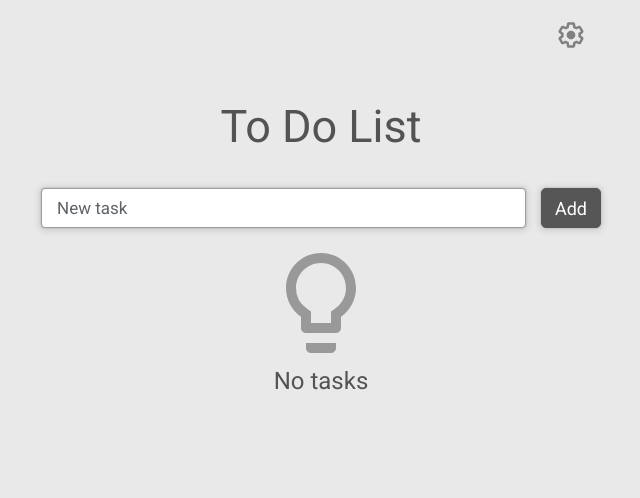
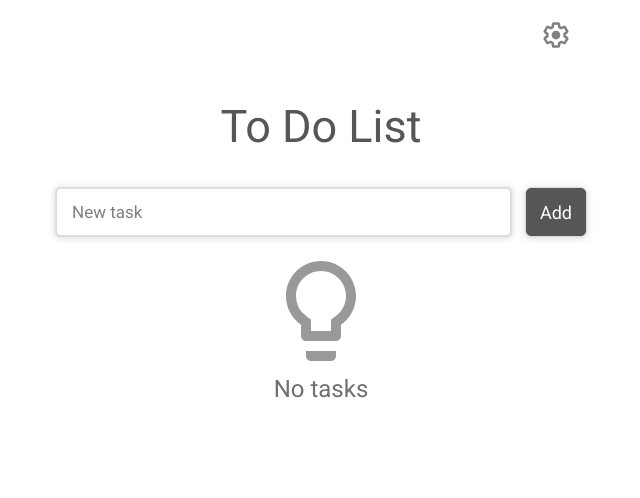
Before and after one commit to ephraimbinyamin/To-Do, a React app: page / in a window 1280 px wide. Shown: the whole page, without its empty margins (319-959 px from the left). Built offline with nearby package versions, Linux system fonts and the light colour scheme.

Commit message:
Change app design

```diff
--- a/src/components/App/app.scss
+++ b/src/components/App/app.scss
@@ -3,17 +3,14 @@
 .app {
     &__content {
         position: relative;
-        max-width: 600px;
+        max-width: 570px;
         margin: 0 auto;
-        padding: 100px 20px 100px;
+        padding: 100px 20px;
     }
     &__header {
         color: var(--header-color);
         font-size: 45px;
         text-align: center;
-        @media (max-width: 767px) {
-            color: var(--header-mobile-color);
-        }
     }
     &__settings {
         display: none;
--- a/src/components/TodoAddInput/todoAddInput.scss
+++ b/src/components/TodoAddInput/todoAddInput.scss
@@ -4,7 +4,7 @@
 .todoAddInput {
     display: grid;
     justify-content: normal;
-    grid-template: 40px / auto 60px;
+    grid-template: 48px / auto 60px;
     gap: 15px;
     margin-top: 35px;
     @media (max-width: 767px) {
--- a/src/components/TodoItem/todoItem.scss
+++ b/src/components/TodoItem/todoItem.scss
@@ -57,14 +57,13 @@
         &-checkbox {
             position: absolute;
             z-index: 15;
-            top: 7.5px;
+            top: 11.5px;
             left: 18px;
             height: 25px;
             width: 25px;
             cursor: pointer;
             @media (max-width: 767px) {
                 cursor: default;
-                top: 11px;
             }
             &_icon {
                 position: absolute;
@@ -106,7 +105,7 @@
         &-delete {
             position: absolute;
             z-index: 15;
-            top: 7.5px;
+            top: 11.5px;
             right: 13px;
             height: 25px;
             width: 25px;
@@ -133,29 +132,24 @@
             @media (max-width: 767px) {
                 display: none;
                 cursor: default;
-                top: 11px;
             }
         }
     }
     &__text {
         position: relative;
-        min-height: 40px;
+        min-height: 48px;
         width: 100%;
         color: var(--text-color);
         font-size: 17px;
         word-wrap: break-word;
         white-space: pre-wrap;
         outline: none;
-        padding: 9px 50px;
+        padding: 12px 50px;
         border: 1px solid var(--border-color);
         border-radius: inherit;
         &-crossed {
             color: var(--text-crossed-color);
             text-decoration: line-through;
         }
-        @media (max-width: 767px) {
-            min-height: 48px;
-            padding: 13px 81px 13px 50px;
-        }
     }
 }
--- a/src/style/variables.scss
+++ b/src/style/variables.scss
@@ -1,8 +1,8 @@
 // Grey Theme
 body {
-    --app-background-color: #e9e9e9;
-    --header-color: #535353;
-    --header-mobile-color: #535353;
+    --app-background-color: #fff;
+    --header-color: #565656;
+    --header-mobile-color: #202124;
     --text-color: #000;
     --text-mobile-color: #000;
     --list-background-color: #fff;
@@ -14,7 +14,7 @@ body {
 
     --text-crossed-color: #808080;
     --input-background-color: #fff;
-    --input-placeholder-color: #5f6368;
+    --input-placeholder-color: #808080;
     --completed-title-color: #5f6368;
     --completed-title-hover-color: #000;
 
@@ -29,11 +29,11 @@ body {
     --btn-border-color: #565656;
     --btn-border-hover-active-color: #706f6f;
 
-    --border-color: #9c9d9d;
+    --border-color: #DADCE0;
     --border-hover-focus-color: #000;
 
     --status-icon-color: #999999;
-    --status-text-color: #535353;
+    --status-text-color: #706f6f;
 
     --box-shadow: 0 0 2px 0 rgb(60 64 67 / 30%), 0 1px 6px 2px rgb(60 64 67 / 15%);
 }
@@ -77,82 +77,3 @@ body.dark {
 
     --box-shadow: none;
 }
-
-// Light Theme
-// body {
-//     --app-background-color: #f6f6f6;
-//     --header-color: #808080;
-//     --header-mobile-color: #808080;
-//     --text-color: #000;
-//     --text-mobile-color: #000;
-//     --list-background-color: transparent;
-
-//     --settings-background-color: #f6f6f6;
-//     --settings-background-mobile-color: #f6f6f6;
-//     --settings-section-title-color: #0B57CF;
-//     --settings-box-shadow: 0 1px 3px 0 rgb(60 64 67 / 30%), 0 4px 8px 3px rgb(60 64 67 / 15%);
-
-//     --text-crossed-color: #808080;
-//     --input-placeholder-color: #5f6368;
-//     --completed-title-color: #5f6368;
-//     --completed-title-hover-color: #000;
-
-//     --task-btns-color: #808080;
-//     --task-btns-hover-color: #000;
-//     --task-btns-mobile-color: #000;
-
-//     --btn-text-color: #5f6368;
-//     --btn-text-hover-active-color: #fff;
-//     --btn-background-color: #fff;
-//     --btn-background-hover-active-color: #4d4d4d;
-//     --btn-border-color: #b3b3b3;
-//     --btn-border-hover-active-color: #4d4d4d;
-
-//     --border-color: #b3b3b3;
-//     --border-hover-focus-color: #000;
-
-//     --status-icon-color: #d9d9d9;
-//     --status-text-color: #a6a6a6;
-
-//     --box-shadow: 0 0 2px 0 rgb(60 64 67 / 30%), 0 1px 6px 2px rgb(60 64 67 / 15%);
-// }
-
-// Light Blue Theme
-// body {
-//     --app-background-color: #d5ecf2;
-//     --header-color: #033542;
-//     --header-mobile-color: #033542;
-//     --text-color: #000;
-//     --text-mobile-color: #000;
-//     --list-background-color: #fff;
-
-//     --settings-background-color: #f6f6f6;
-//     --settings-background-mobile-color: #f6f6f6;
-//     --settings-section-title-color: #0B57CF;
-//     --settings-box-shadow: 0 1px 3px 0 rgb(60 64 67 / 30%), 0 4px 8px 3px rgb(60 64 67 / 15%);
-
-//     --text-crossed-color: #808080;
-//     --input-background-color: #fff;
-//     --input-placeholder-color: #5f6368;
-//     --completed-title-color: #5f6368;
-//     --completed-title-hover-color: #000;
-
-//     --task-btns-color: #033542;
-//     --task-btns-hover-color: #406771;
-//     --task-btns-mobile-color: #000;
-
-//     --btn-text-color: #fff;
-//     --btn-text-hover-active-color: #fff;
-//     --btn-background-color: #033542;
-//     --btn-background-hover-active-color: #406771;
-//     --btn-border-color: #033542;
-//     --btn-border-hover-active-color: #4a6570;
-
-//     --border-color: #033542;
-//     --border-hover-focus-color: #000;
-
-//     --status-icon-color: #406771;
-//     --status-text-color: #033542;
-
-//     --box-shadow: 0 0 2px 0 rgb(60 64 67 / 30%), 0 1px 6px 2px rgb(60 64 67 / 15%);
-// }
```
